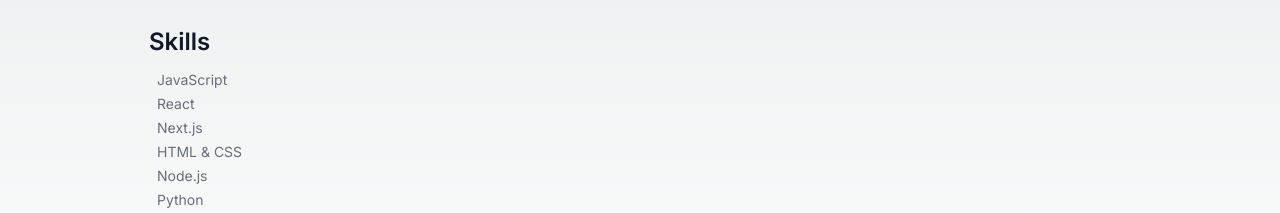
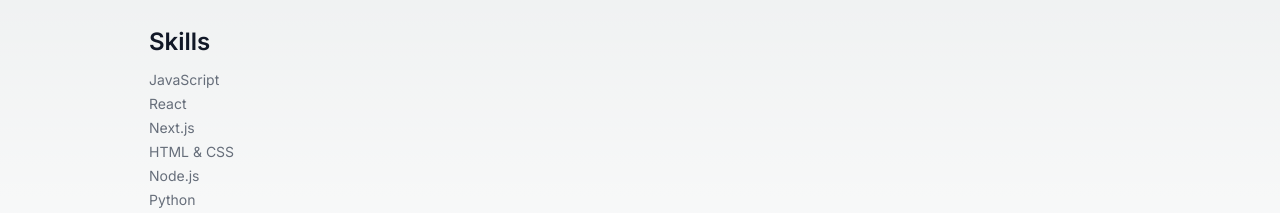
Before and after one commit to VolltixR200/font, a Next.js app: page /info in a window 1280 px wide. Shown: the part 739-952 px from the top of the page. Built offline with nearby package versions, Linux system fonts and the light colour scheme.

Commit message:
removed classNames for icons

```diff
--- a/app/info/page.tsx
+++ b/app/info/page.tsx
@@ -46,12 +46,12 @@
                         Skills
                     </h2>
                     <ul className="list-none text-sm opacity-75 text-gray-700 dark:text-gray-300">
-                        <li className="mb-1 flex items-center"><i className="fab fa-js-square mr-2"></i>JavaScript</li>
-                        <li className="mb-1 flex items-center"><i className="fab fa-react mr-2"></i>React</li>
-                        <li className="mb-1 flex items-center"><i className="fas fa-code mr-2"></i>Next.js</li>
-                        <li className="mb-1 flex items-center"><i className="fab fa-html5 mr-2"></i>HTML & CSS</li>
-                        <li className="mb-1 flex items-center"><i className="fab fa-node mr-2"></i>Node.js</li>
-                        <li className="mb-1 flex items-center"><i className="fab fa-python mr-2"></i>Python</li>
+                        <li className="mb-1 flex items-center">JavaScript</li>
+                        <li className="mb-1 flex items-center">React</li>
+                        <li className="mb-1 flex items-center">Next.js</li>
+                        <li className="mb-1 flex items-center">HTML & CSS</li>
+                        <li className="mb-1 flex items-center">Node.js</li>
+                        <li className="mb-1 flex items-center">Python</li>
                     </ul>
                 </div>
 
```
